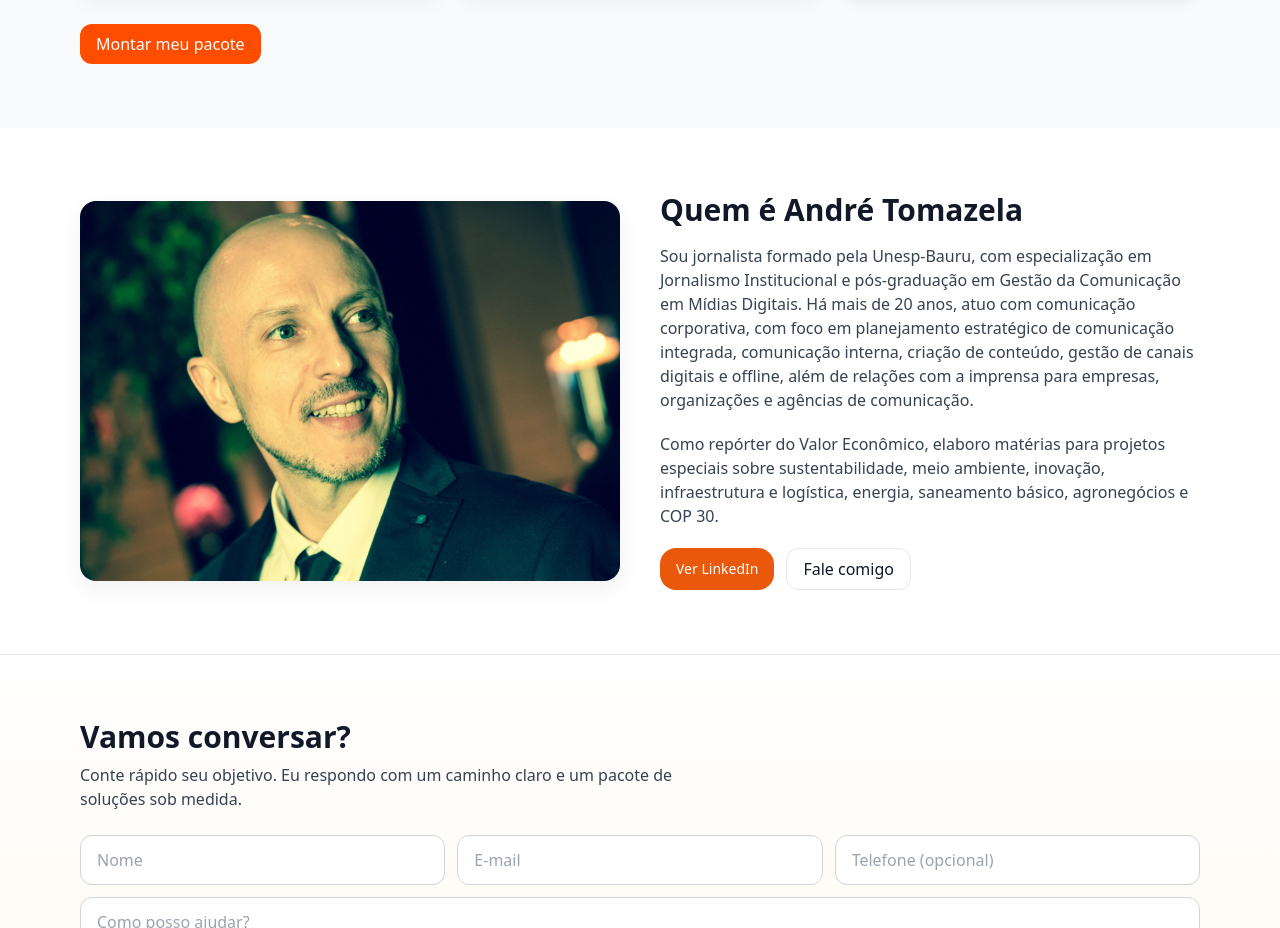
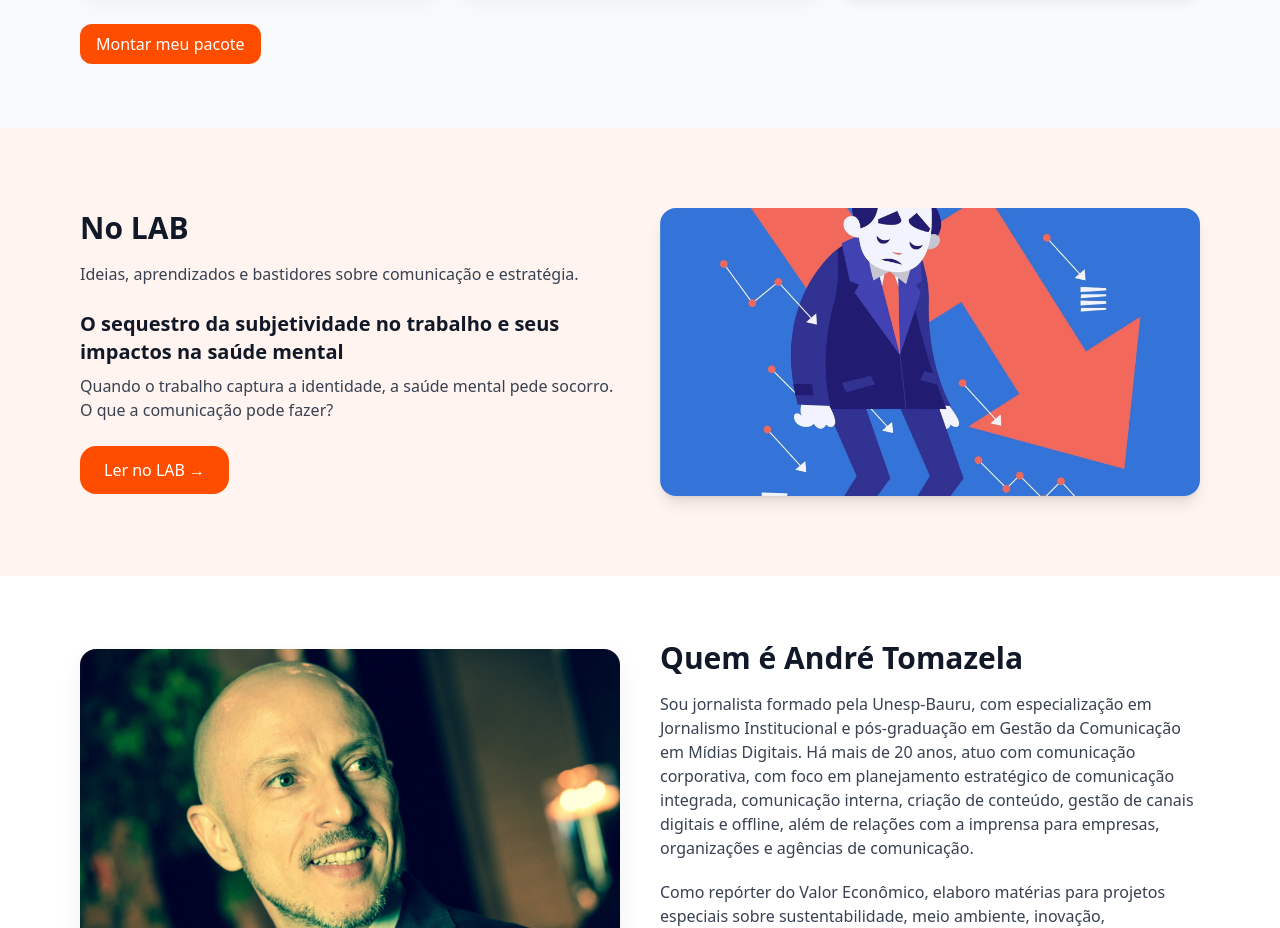
Before and after one commit to andretomazela-dev/integrado, a Next.js app: page / in a window 1280 px wide. Shown: the part 1420-2348 px from the top of the page. Built offline with nearby package versions, Linux system fonts and the light colour scheme.

Commit message:
Add files via upload

```diff
--- a/app/page.jsx
+++ b/app/page.jsx
@@ -4,6 +4,7 @@ import Link from "next/link";
 import Image from "next/image";
 import Header from "@/components/Header";
 import Footer from "@/components/Footer";
+import { labPosts } from "@/content/lab-posts";
 
 export default function Home() {
   const [sent, setSent] = useState(false);
@@ -65,7 +66,12 @@ export default function Home() {
     "w-full rounded-xl border border-gray-300 bg-white text-gray-900 placeholder-gray-400 " +
     "px-4 py-3 focus:outline-none focus:ring-2 focus:ring-orange-500/60 focus:border-orange-500";
 
-  return (
+
+  // Post mais recente do LAB (ordem por data desc)
+  const latestLabPost = [...labPosts].sort(
+    (a, b) => new Date(b.date) - new Date(a.date)
+  )[0];
+return (
     <div>
       <Header />
 
@@ -292,6 +298,45 @@ export default function Home() {
         </div>
       </section>
 
+
+      {/* Destaque do LAB (post mais recente) */}
+      {latestLabPost ? (
+        <section className="bg-[#FFF4EF] py-20">
+          <div className="container grid md:grid-cols-2 gap-10 items-center">
+            <div className="order-2 md:order-1">
+              <h2 className="text-2xl md:text-3xl font-semibold mb-4 text-gray-900">
+                No LAB
+              </h2>
+              <p className="text-gray-700 mb-6">
+                Ideias, aprendizados e bastidores sobre comunicação e estratégia.
+              </p>
+              <h3 className="text-xl font-semibold mb-2">
+                {latestLabPost.title}
+              </h3>
+              {latestLabPost.excerpt ? (
+                <p className="text-gray-700 mb-6">{latestLabPost.excerpt}</p>
+              ) : null}
+              <a
+                href={`/lab/${latestLabPost.slug}`}
+                className="inline-block bg-[#FF4D00] text-white px-6 py-3 rounded-2xl font-medium hover:bg-[#e64500] transition"
+              >
+                Ler no LAB →
+              </a>
+            </div>
+
+            <div className="order-1 md:order-2">
+              <img
+                src={latestLabPost.cover}
+                alt={latestLabPost.title}
+                className="rounded-2xl shadow-lg object-cover w-full h-72"
+                loading="lazy"
+              />
+            </div>
+          </div>
+        </section>
+      ) : null}
+
+
       {/* SOBRE */}
       <section id="sobre" className="py-14 md:py-16 bg-white scroll-mt-28">
         <div className="container grid md:grid-cols-2 gap-10 items-center">
```
